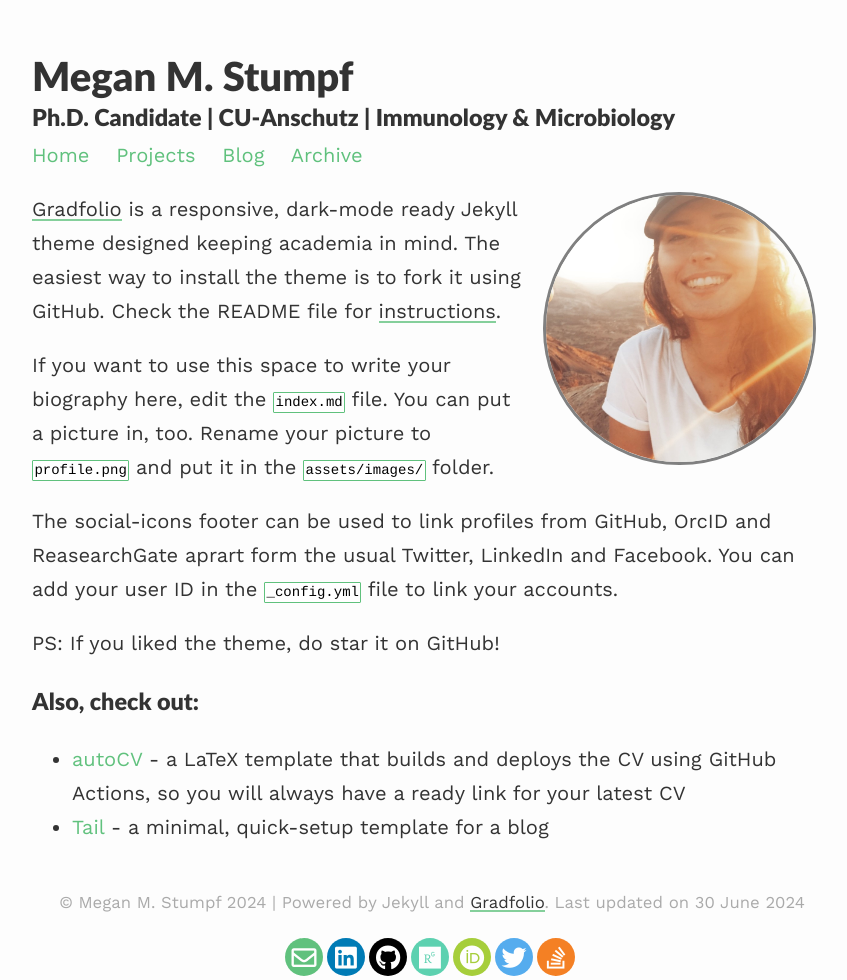
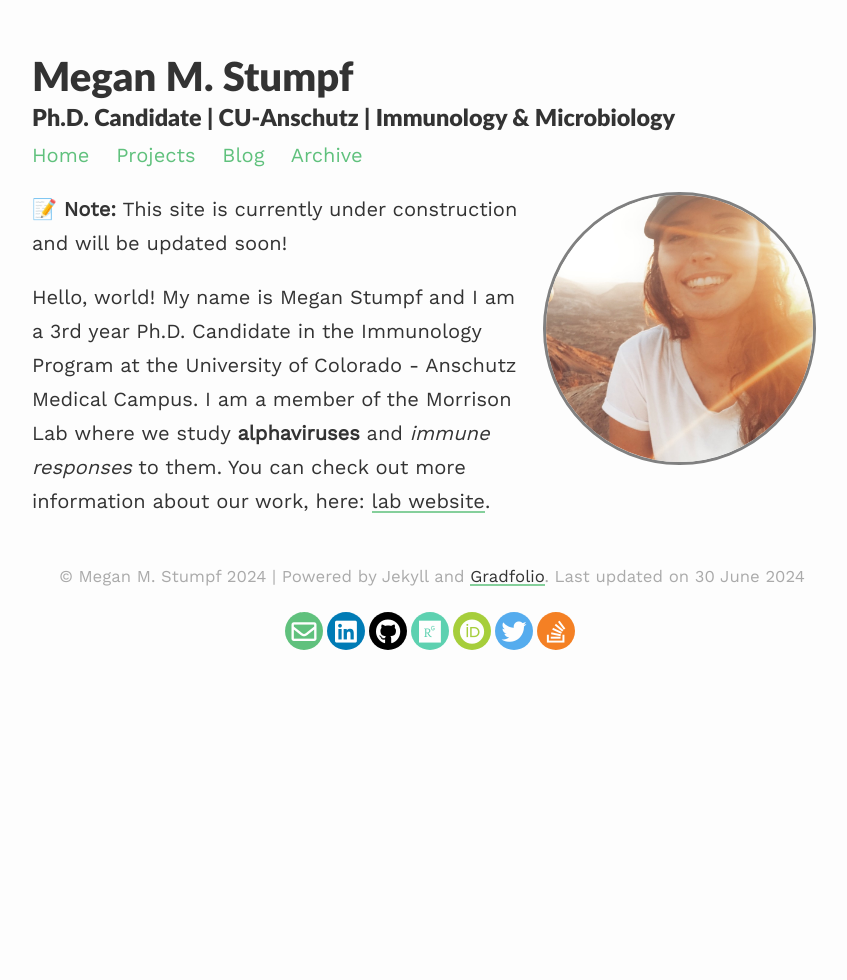
Before and after one commit to meganstumpf/meganstumpf.github.io, a Jekyll site: the page built from index.md, in a window 1280 px wide. Shown: the whole page, without its empty margins (208-1055 px from the left). Built offline with Jekyll 4.4.1, drawn with Linux system fonts in a browser that asks for light colours; nearby versions of some CDN libraries.

Commit message:
Update index.md

```diff
--- a/index.md
+++ b/index.md
@@ -7,15 +7,6 @@ profile:
 published: true
 ---
 
-[Gradfolio](https://github.com/jitinnair1/gradfolio){:target="_blank"} is a responsive, dark-mode ready Jekyll theme designed keeping academia in mind. The easiest way to install the theme is to fork it using GitHub. Check the README file for [instructions](https://github.com/jitinnair1/gradfolio#installation){:target="_blank"}.
+📝 **Note:** This site is currently under construction and will be updated soon!
 
-If you want to use this space to write your biography here, edit the `index.md` file. You can put a picture in, too. Rename your picture to `profile.png` and put it in the `assets/images/` folder.
-
-The social-icons footer can be used to link profiles from GitHub, OrcID and ReasearchGate aprart form the usual Twitter, LinkedIn and Facebook. You can add your user ID in the `_config.yml` file to link your accounts.
-
-PS: If you liked the theme, do star it on GitHub!
-
-### Also, check out:
-
-- [autoCV](https://github.com/jitinnair1/autocv) - a LaTeX template that builds and deploys the CV using GitHub Actions, so you will always have a ready link for your latest CV
-- [Tail](https://github.com/jitinnair1/tail) - a minimal, quick-setup template for a blog
+Hello, world! My name is Megan Stumpf and I am a 3rd year Ph.D. Candidate in the Immunology Program at the University of Colorado - Anschutz Medical Campus. I am a member of the Morrison Lab where we study **alphaviruses** and *immune responses* to them. You can check out more information about our work, here: [lab website](https://medschool.cuanschutz.edu/immunology-and-microbiology/immu-micro-labs/morrison-lab).
```
